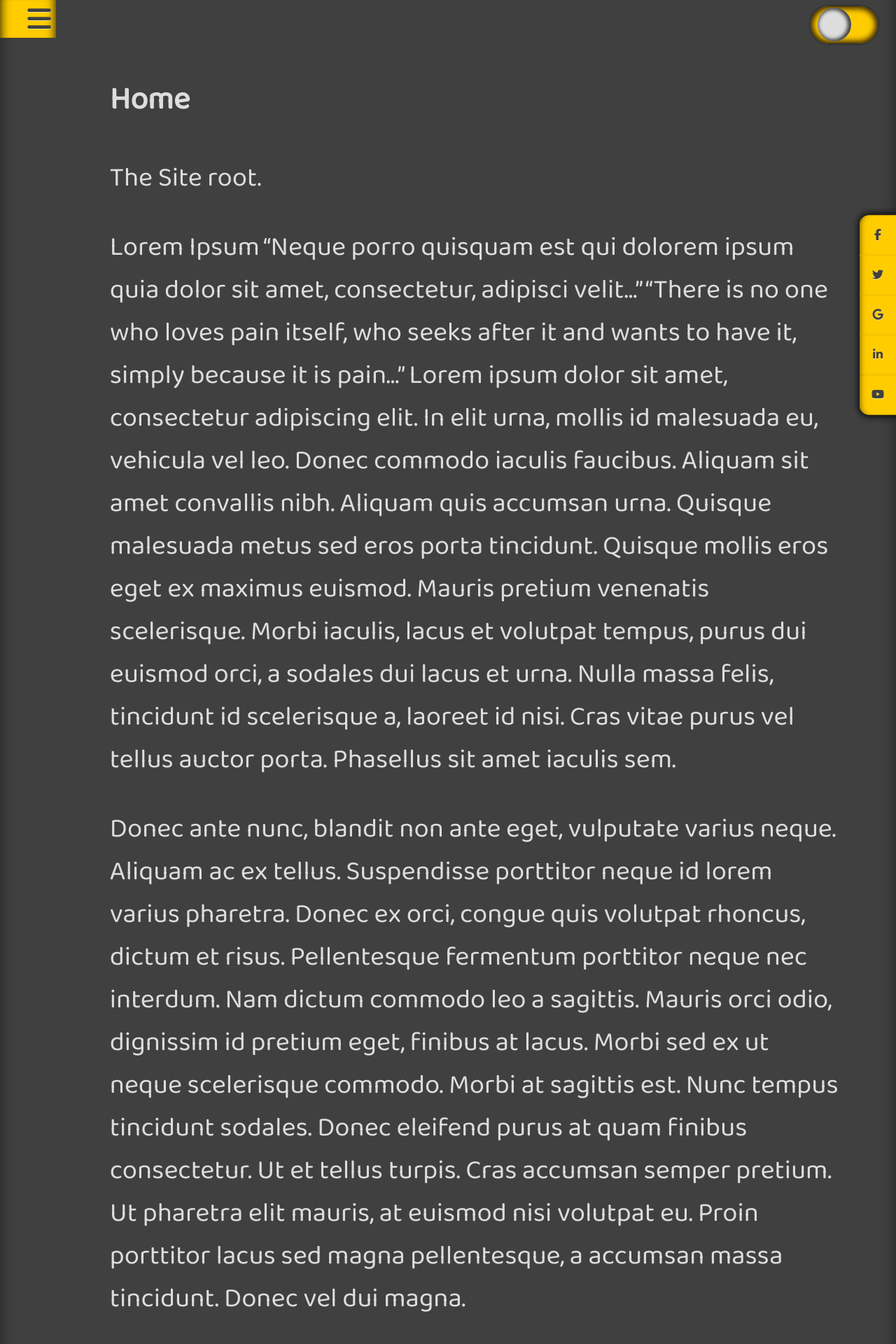
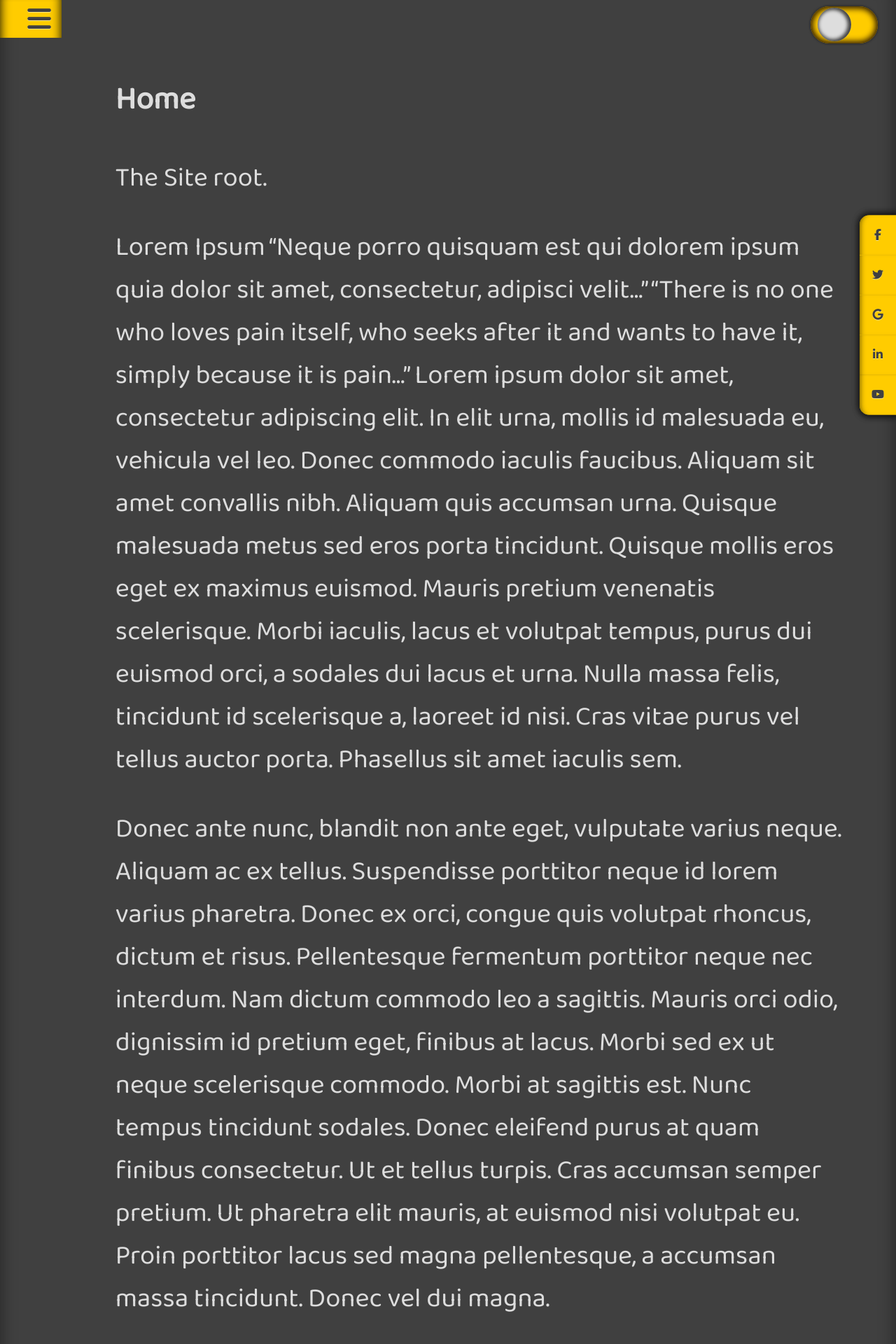
Before and after one commit to brettjrea/brettjrea.github.io-old, a Jekyll site: the page built from index.md, in a window 1280 px wide. Shown: the top 1920 px of the page at 70% size. Built offline with Jekyll 4.4.1, drawn with Linux system fonts in a browser that asks for light colours; nearby versions of some CDN libraries; comment, search, counter and statistics services are not loaded.

Commit message:
Update styles.scss

```diff
--- a/assets/css/styles.scss
+++ b/assets/css/styles.scss
@@ -197,7 +197,7 @@ transition: 0.3s;
 
 .sidenav-toggle {
 float:left;
-padding: 8px 0px 8px 32px;
+padding: 8px 8px 8px 32px;
 text-shadow: 0px 1px 0px rgba(255, 255, 255, .5);
 text-decoration: none;
 font-size: 3vw;
```
